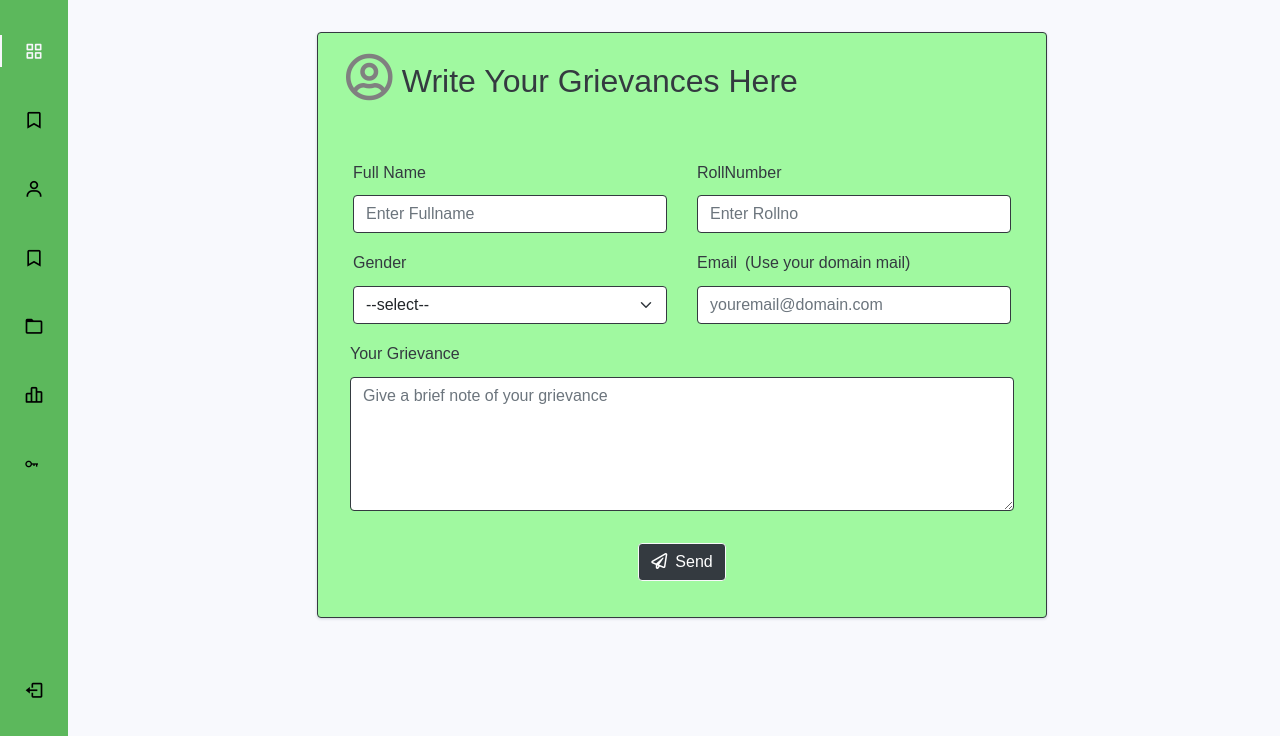
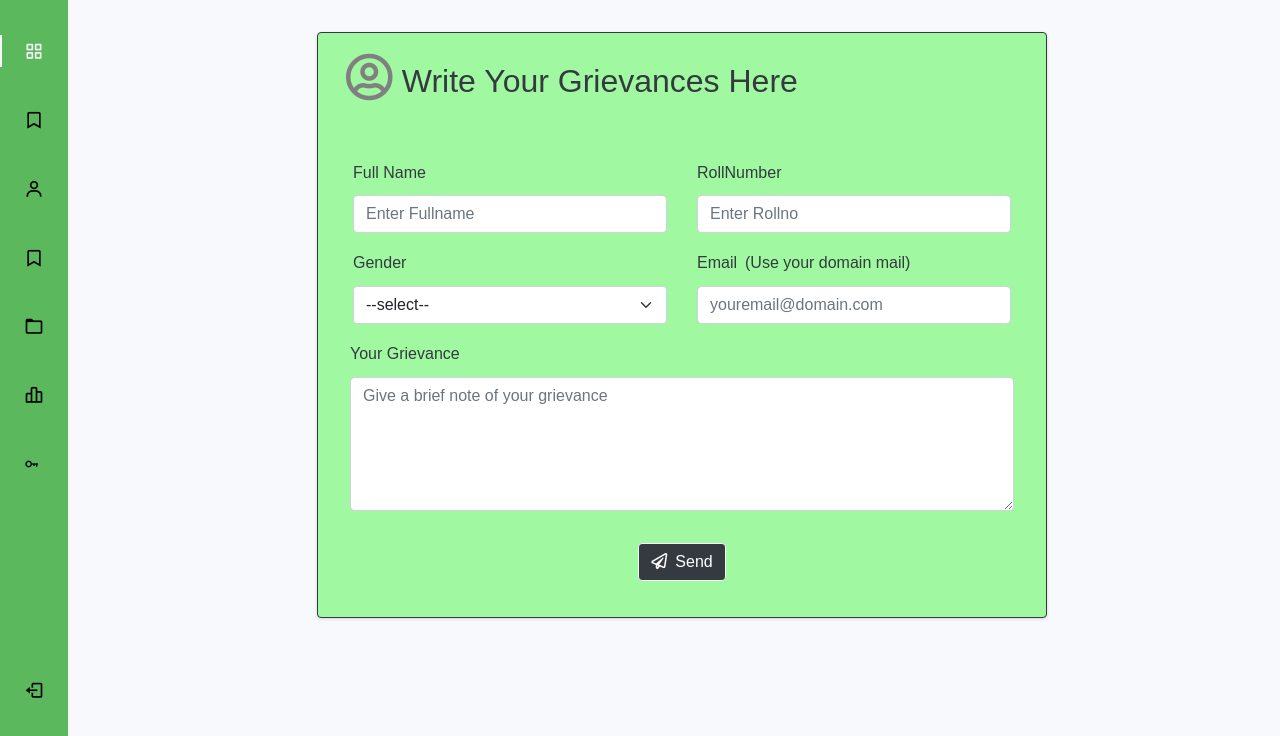
Before and after one commit to Meghana00/Grievance-aitam, a PHP site: page /grievance-aitam/admin/empty.php in a window 1280 px wide. Shown: the part 64-800 px from the top of the page. Run offline with PHP 8.4, Linux system fonts and the light colour scheme; some libraries are stand-ins or nearby versions.

Commit message:
changed style

```diff
--- a/admin/empty.php
+++ b/admin/empty.php
@@ -70,12 +70,12 @@
 									<div class="col-sm-6 ">
 										<div class=" mb-3 mt-3">
 											<label for="Fullname" class="form-label text-dark">Full Name</label>
-											<input type="text" class="form-control shadow-none border-dark" id="Fullname" name="Fullname" placeholder="Enter Fullname"> </div>
+											<input type="text" class="form-control shadow-none " id="Fullname" name="Fullname" placeholder="Enter Fullname"> </div>
 									</div>
 									<div class="col-sm-6">
 										<div class=" mb-3 mt-3">
 											<label for="Rollno" class="form-label text-dark">RollNumber</label>
-											<input type="text" class="form-control shadow-none border-dark" id="Rollno" name="Rollno" placeholder="Enter Rollno"> </div>
+											<input type="text" class="form-control shadow-none " id="Rollno" name="Rollno" placeholder="Enter Rollno"> </div>
 									</div>
 								</div>
 								<!--end row1-->
@@ -84,7 +84,7 @@
 									<div class="col-sm-6 ">
 										<div class="  mb-3 ">
 											<label for="Gender" class="form-label text-dark">Gender</label>
-											<select class="form-select shadow-none border-dark" aria-label="Default select example" name="Gender" id="Gender">
+											<select class="form-select shadow-none " aria-label="Default select example" name="Gender" id="Gender">
 												<option selected>--select--</option>
 												<option value="Male">Male</option>
 												<option value="Female">Female</option>
@@ -94,7 +94,7 @@
 									<div class="col-sm-6">
 										<div class=" mb-3">
 											<label for="email" class="form-label text-dark">Email<span class="ms-2">(Use your domain mail)</span></label>
-											<input type="email" class="form-control shadow-none border-dark" id="Email" name="Email" placeholder="youremail@domain.com"> </div>
+											<input type="email" class="form-control shadow-none " id="Email" name="Email" placeholder="youremail@domain.com"> </div>
 									</div>
 								</div>
 								<!--end row2-->
@@ -102,7 +102,7 @@
 								<div class="row mb-3">
 									<div class="mb-3">
 										<label for="yourgrievance" class="form-label text-dark">Your Grievance</label>
-										<textarea class="form-control shadow-none border-dark" id="grievance" name="grievance" rows="5" placeholder="Give a brief note of your grievance"></textarea>
+										<textarea class="form-control shadow-none " id="grievance" name="grievance" rows="5" placeholder="Give a brief note of your grievance"></textarea>
 									</div>
 								</div>
 								<!--end row3-->
--- a/admin/pages/changePassword.php
+++ b/admin/pages/changePassword.php
@@ -11,15 +11,15 @@
                          <form>
                            <div class="mb-3">
 					          <label for="oldpassword" class="text-dark">Your Old Password</label>
-					          <input type="password" class="form-control border-dark shadow-none" name="oldpassword">
+					          <input type="password" class="form-control  shadow-none" name="oldpassword">
 				           </div>
 				           <div class="mb-3">
 					          <label for="newpassword" class="text-dark">Your New Password</label>
-					          <input type="password" class="form-control border-dark shadow-none" name="newpassword">
+					          <input type="password" class="form-control  shadow-none" name="newpassword">
 				           </div>
 				           <div class="mb-3">
 					         <label for="confirmpassword" class="text-dark">Confirm password</label>
-					         <input type="password" class="form-control border-dark shadow-none" name="confirmpassword">
+					         <input type="password" class="form-control  shadow-none" name="confirmpassword">
 				           </div>
                            <div class="mb-3">
                              <button type="submit" class="btn btn-dark border-light shadow-none mt-2" name="update">Update</button>
```
Also changed, not shown: admin/pages/grievancerequestpage.php (+5 -5 lines).
